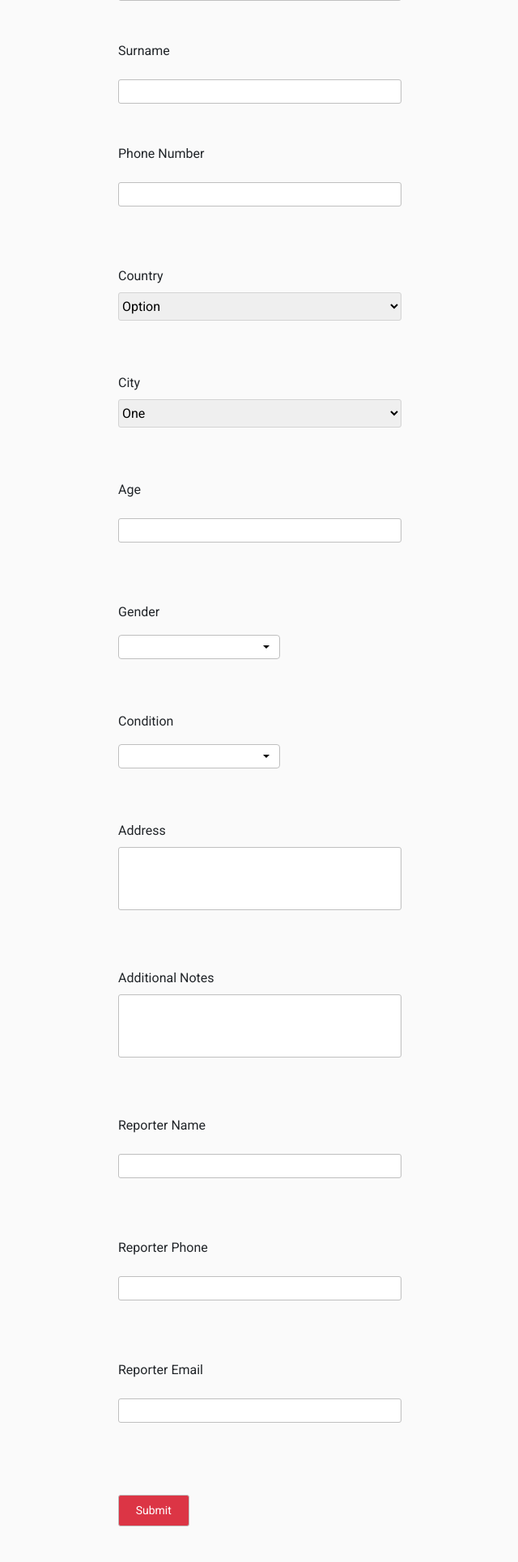
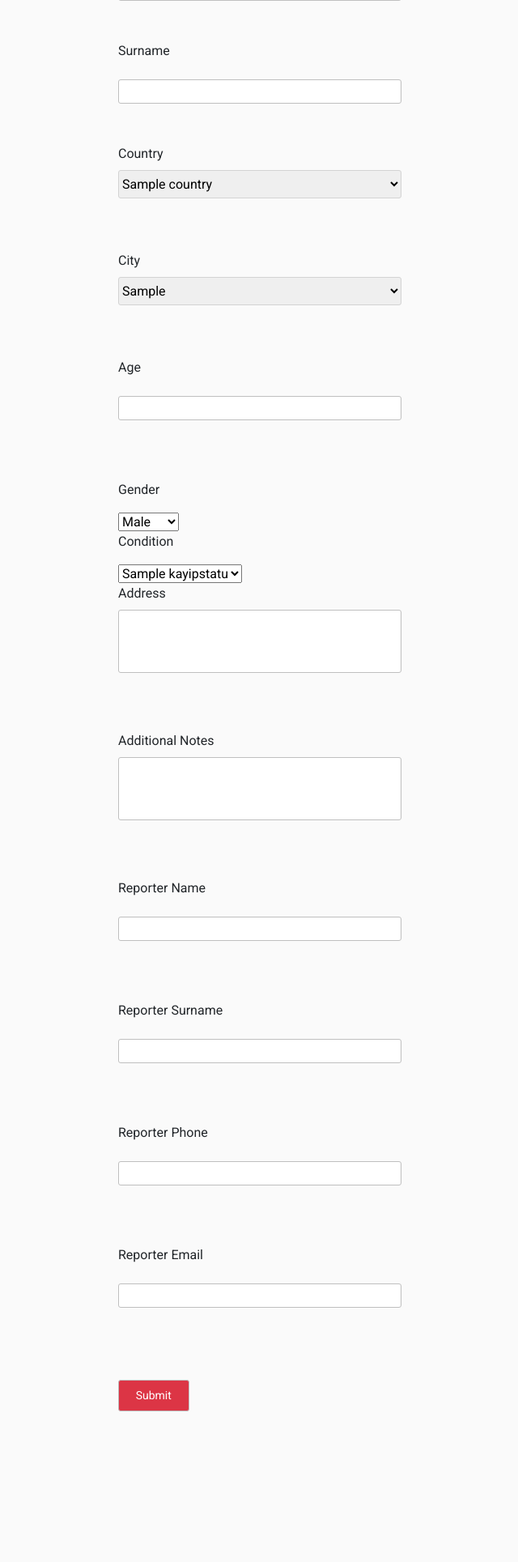
Before and after one commit to abdullah-audteye/DepremKayiplari, a Django app: template templates/generalformdata.html in a window 1280 px wide. Shown: the part 292-2221 px from the top of the page at 81% size, without its empty margins (319-959 px from the left). After the commit the page ends 2035 px from the top, so only its background shows below. Run offline with Django 3.2, Linux system fonts and the light colour scheme; tables that the repository leaves empty hold one stand-in row (values such as "Sample post"); the template is opened without the code that fills it: values that come from a table or form of the project are taken from there, most other values are stand-ins (such as "Sample title", 1, 10 or a date in 2020); some libraries are stand-ins or nearby versions.

Commit message:
general form

```diff
--- a/templates/generalformdata.html
+++ b/templates/generalformdata.html
@@ -31,73 +31,93 @@
 
       </div>
       <div class="form-main-content">
-        <form class="form" method="post" action="{% url 'ihbarview_tr' %}">
+        <form class="form" method="post" action="{% url 'genelform' %}">
+            {% csrf_token %}
+            <input type="hidden" id="coordinate_x" name="cordinate_x"/>
+            <input type="hidden" id="coordinate_y" name="cordinate_y"/>
+
             <label for="fname">Name</label><br>
-            <input type="text" id="" name=""><br>
+            <input required type="text" id="" name="kayip_first_name"><br>
             <label for="fname">Surname</label><br>
-            <input type="text" id="" name=""><br>
-            <label for="lname">Phone Number</label><br>
-            <input type="text" id="" name=""><br><br>
+            <input required type="text" id="" name="kayip_last_name"><br>
 
             <label for="fname">Country</label><br>
-            <select class="form-select form-select-sm" aria-label=".form-select-sm example">
-              <option value="1" data-x="" data-y="">Option</option>
+
+            <select name="country" class="form-select form-select-sm" aria-label=".form-select-sm example">
+                {% for country in countries %}
+                <option value="{{country.id}}">{{country.name}}</option>
+                {% endfor %}
 
             </select><br>
             <label for="fname">City</label><br>
-            <select class="form-select form-select-sm" aria-label=".form-select-sm example">
-              <option value="1">One</option>
+            <select required id="cityselect" name="city" class="form-select form-select-sm" aria-label=".form-select-sm example">
+              {% for city in cities %}
+                <option data-x="{{city.coordinate_x}}" data-y="{{city.coordinate_y}}">{{city.il_adi}}</option>
+                {% endfor %}
+
             </select><br>
 
             <label for="lname">Age</label><br>
-            <input type="text" id="" name=""><br><br>
+            <input required type="text"  name="age"><br><br>
             <p>Gender</p>
-            <div class="dropdown">
-              <button class="btn  dropdown-toggle" type="button" id="dropdownMenu2" data-toggle="dropdown" aria-haspopup="true" aria-expanded="false">
-              </button>
-              <div class="dropdown-menu" aria-labelledby="dropdownMenu2">
-                <button class="dropdown-item" type="button">Male</button>
-                <button class="dropdown-item" type="button">Female</button>
-              </div>
+            <div>
+              <select  name="gender"  aria-labelledby="dropdownMenu2">
+                <option value="M"  type="button">Male</option>
+                <option value="F"  type="button">Female</option>
+              </select>
             </div>
             <p>Condition</p>
-            <div class="dropdown">
-              <button class="btn  dropdown-toggle" type="button" id="dropdownMenu2" data-toggle="dropdown" aria-haspopup="true" aria-expanded="false">
-              </button>
-              <div class="dropdown-menu" aria-labelledby="dropdownMenu2">
-                <button class="dropdown-item option1" type="button">Found</button>
-                <button class="dropdown-item option2" type="button">Lost</button>
-                <button class="dropdown-item option3" type="button">In Hospital</button>
-                <button class="dropdown-item option4" type="button">Needs Help</button>
-              </div>
+            <div >
+              <select  name="kayip_status"  aria-labelledby="dropdownMenu2">
+                {% for status in kayipstatus %}
+                <option value="{{status.id}}" type="button">{{status}}</option>
+                {% endfor %}
+              </select>
             </div>
 
 
             <label for="lname">Address</label><br>
-            <textarea style="resize:none; margin-bottom: 65px;" cols="66" rows="3"></textarea>
+            <textarea required name="address" style="resize:none; margin-bottom: 65px;" cols="66" rows="3"></textarea>
 
-            <!-- <label for="lname">Photo</label><br>
-            <div class="file-input">
-              <input type="file" id="file" class="file">
-              <label class="btn btn-danger btn-sm w-25 py-2" for="file">Select file</label>
-            </div> -->
             <label for="lname">Additional Notes</label><br>
-            <textarea style="resize:none; margin-bottom: 65px;" cols="66" rows="3"></textarea>
+            <textarea name="detail" style="resize:none; margin-bottom: 65px;" cols="66" rows="3"></textarea>
             <label for="lname">Reporter Name</label><br>
-            <input type="text" id="" name=""><br><br>
+            <input required  type="text"  name="ihbar_first_name"><br><br>
+            <label for="lname">Reporter Surname</label><br>
+            <input required  type="text"  name="ihbar_last_name"><br><br>
             <label for="lname">Reporter Phone</label><br>
-            <input type="text" id="" name=""><br><br>
+            <input required type="text"  name="phonenumber"><br><br>
             <label for="lname">Reporter Email</label><br>
-            <input type="text" id="" name=""><br><br>
+            <input required type="text" name="eposta"><br><br>
 
+            <div style="color:red">{{errors.errors}}</div>
 
 
 
 
             <input class="btn btn-danger btn-sm w-25 py-2 h-100" type="submit" value="Submit">
+
           </form>
       </div>
     </div>
+    <script>
+        document.addEventListener("DOMContentLoaded", function(){
+            document.getElementById('cityselect').addEventListener('change',(event)=>{
+            // let result = document.getElementById('cityselect')
+            let e = document.getElementById("cityselect");
+            let value = e.options[e.selectedIndex].value;
+            let coordinate_x = e.options[e.selectedIndex].getAttribute('data-x');
+            let coordinate_y = e.options[e.selectedIndex].getAttribute('data-y');
+
+
+            document.getElementById('coordinate_y').value = coordinate_y
+            document.getElementById('coordinate_x').value = coordinate_x
+
+
+        })
+});
+
+    </script>
     <script src="https://code.jquery.com/jquery-3.2.1.slim.min.js" integrity="sha384-KJ3o2DKtIkvYIK3UENzmM7KCkRr/rE9/Qpg6aAZGJwFDMVNA/GpGFF93hXpG5KkN" crossorigin="anonymous"></script>
     <script src="https://cdn.jsdelivr.net/npm/popper.js@1.12.9/dist/umd/popper.min.js" integrity="sha384-ApNbgh9B+Y1QKtv3Rn7W3mgPxhU9K/ScQsAP7hUibX39j7fakFPskvXusvfa0b4Q" crossorigin="anonymous"></script>
     <script src="https://cdn.jsdelivr.net/npm/bootstrap@4.0.0/dist/js/bootstrap.min.js" integrity="sha384-JZR6Spejh4U02d8jOt6vLEHfe/JQGiRRSQQxSfFWpi1MquVdAyjUar5+76PVCmYl" crossorigin="anonymous"></script>
```
Also changed, not shown: appname/views.py (+40 -1 lines).
